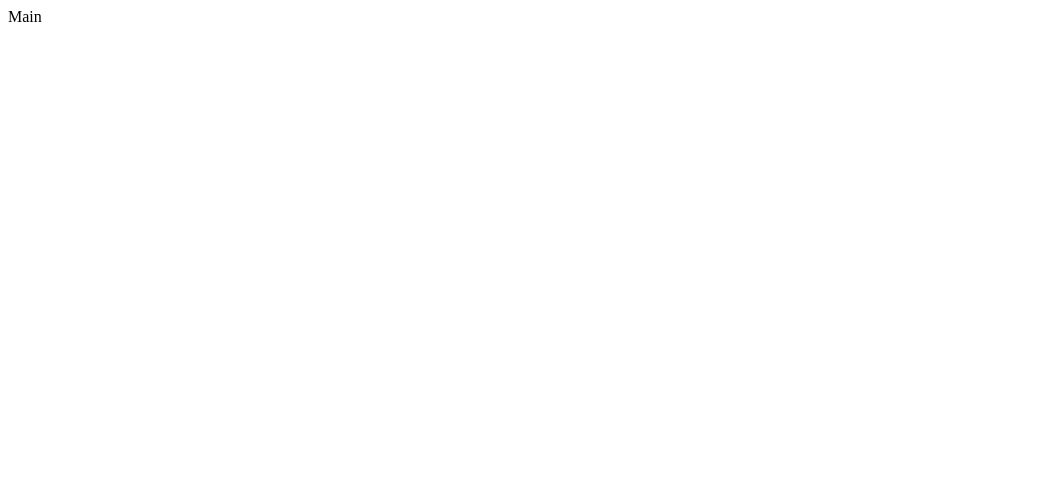
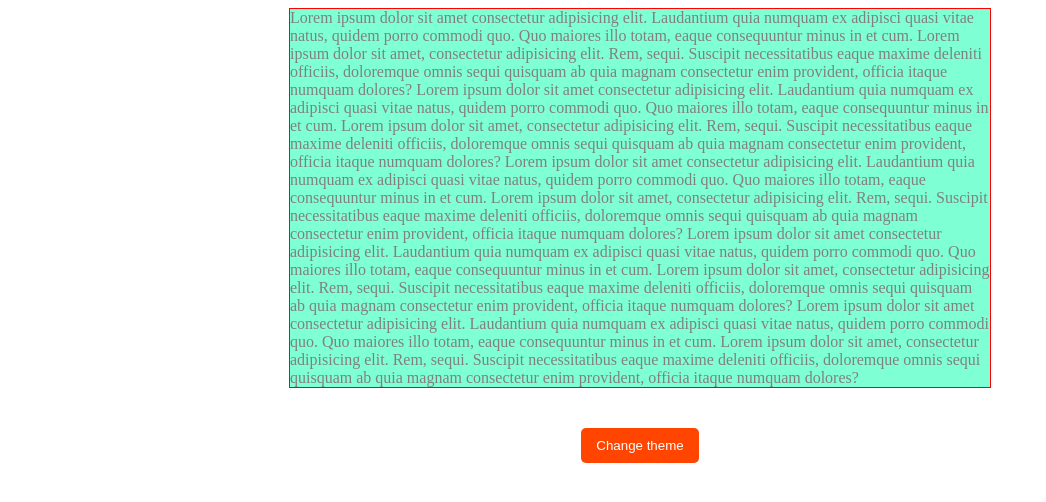
Before and after one commit to IonPetrascu/react-hooks, a React (Create React App) app: page / in a window 1280 px wide. Shown: the top 502 px of the page, without its empty margins (0-1046 px from the left). Built offline with nearby package versions, Linux system fonts and the light colour scheme.

Commit message:
useContext created themeContext

```diff
--- /dev/null
+++ b/src/Component.jsx
@@ -0,0 +1,41 @@
+import React, { useContext } from 'react';
+import { ThemeContext } from './themeContext';
+import './style.css';
+
+const Component = () => {
+  const { theme, toggleTheme } = useContext(ThemeContext);
+  console.log(toggleTheme);
+  return (
+    <div>
+      <div className={`container container-${theme ? 'light' : 'dark'}`}>
+        Lorem ipsum dolor sit amet consectetur adipisicing elit. Laudantium quia numquam ex adipisci
+        quasi vitae natus, quidem porro commodi quo. Quo maiores illo totam, eaque consequuntur
+        minus in et cum. Lorem ipsum dolor sit amet, consectetur adipisicing elit. Rem, sequi.
+        Suscipit necessitatibus eaque maxime deleniti officiis, doloremque omnis sequi quisquam ab
+        quia magnam consectetur enim provident, officia itaque numquam dolores? Lorem ipsum dolor
+        sit amet consectetur adipisicing elit. Laudantium quia numquam ex adipisci quasi vitae
+        natus, quidem porro commodi quo. Quo maiores illo totam, eaque consequuntur minus in et cum.
+        Lorem ipsum dolor sit amet, consectetur adipisicing elit. Rem, sequi. Suscipit
+        necessitatibus eaque maxime deleniti officiis, doloremque omnis sequi quisquam ab quia
+        magnam consectetur enim provident, officia itaque numquam dolores? Lorem ipsum dolor sit
+        amet consectetur adipisicing elit. Laudantium quia numquam ex adipisci quasi vitae natus,
+        quidem porro commodi quo. Quo maiores illo totam, eaque consequuntur minus in et cum. Lorem
+        ipsum dolor sit amet, consectetur adipisicing elit. Rem, sequi. Suscipit necessitatibus
+        eaque maxime deleniti officiis, doloremque omnis sequi quisquam ab quia magnam consectetur
+        enim provident, officia itaque numquam dolores? Lorem ipsum dolor sit amet consectetur
+        adipisicing elit. Laudantium quia numquam ex adipisci quasi vitae natus, quidem porro
+        commodi quo. Quo maiores illo totam, eaque consequuntur minus in et cum. Lorem ipsum dolor
+        sit amet, consectetur adipisicing elit. Rem, sequi. Suscipit necessitatibus eaque maxime
+        deleniti officiis, doloremque omnis sequi quisquam ab quia magnam consectetur enim
+        provident, officia itaque numquam dolores? Lorem ipsum dolor sit amet consectetur
+        adipisicing elit. Laudantium quia numquam ex adipisci quasi vitae natus, quidem porro
+        commodi quo. Quo maiores illo totam, eaque consequuntur minus in et cum. Lorem ipsum dolor
+        sit amet, consectetur adipisicing elit. Rem, sequi. Suscipit necessitatibus eaque maxime
+        deleniti officiis, doloremque omnis sequi quisquam ab quia magnam consectetur enim
+        provident, officia itaque numquam dolores?
+      </div>
+    </div>
+  );
+};
+
+export default Component;
--- a/src/main.jsx
+++ b/src/main.jsx
@@ -1,9 +1,20 @@
-import React from 'react'
+import React, { useState } from 'react';
+import { ThemeContext } from './themeContext';
+import Component from './Component';
 
 const Main = () => {
+  const [theme, setTheme] = useState(true);
+
+  const toggleTheme = () => {
+    setTheme(prev => prev ? false : true);
+    console.log(theme);
+  };
   return (
-    <div>Main</div>
-  )
-}
+    <ThemeContext.Provider value={{ theme, toggleTheme }}>
+      <Component />
+      <button onClick={toggleTheme}>Change theme</button>
+    </ThemeContext.Provider>
+  );
+};
 
-export default Main
+export default Main;
--- /dev/null
+++ b/src/style.css
@@ -0,0 +1,26 @@
+.container {
+  min-width: 400px;
+  max-width: 700px;
+  margin: 0 auto;
+  height: min-content;
+  border: 1px solid red;
+}
+.container-light {
+  background-color: aquamarine;
+  color: gray;
+}
+.container-dark {
+  background-color: black;
+  color: whitesmoke;
+}
+button {
+  margin: 0 auto;
+  display: block;
+  margin-top: 40px;
+  padding: 10px 15px;
+  border: none;
+  background-color: orangered;
+  color: white;
+  border-radius: 5px;
+  cursor: pointer;
+}
--- /dev/null
+++ b/src/themeContext.js
@@ -0,0 +1,3 @@
+import { createContext } from 'react'
+
+export const ThemeContext = createContext()
```
